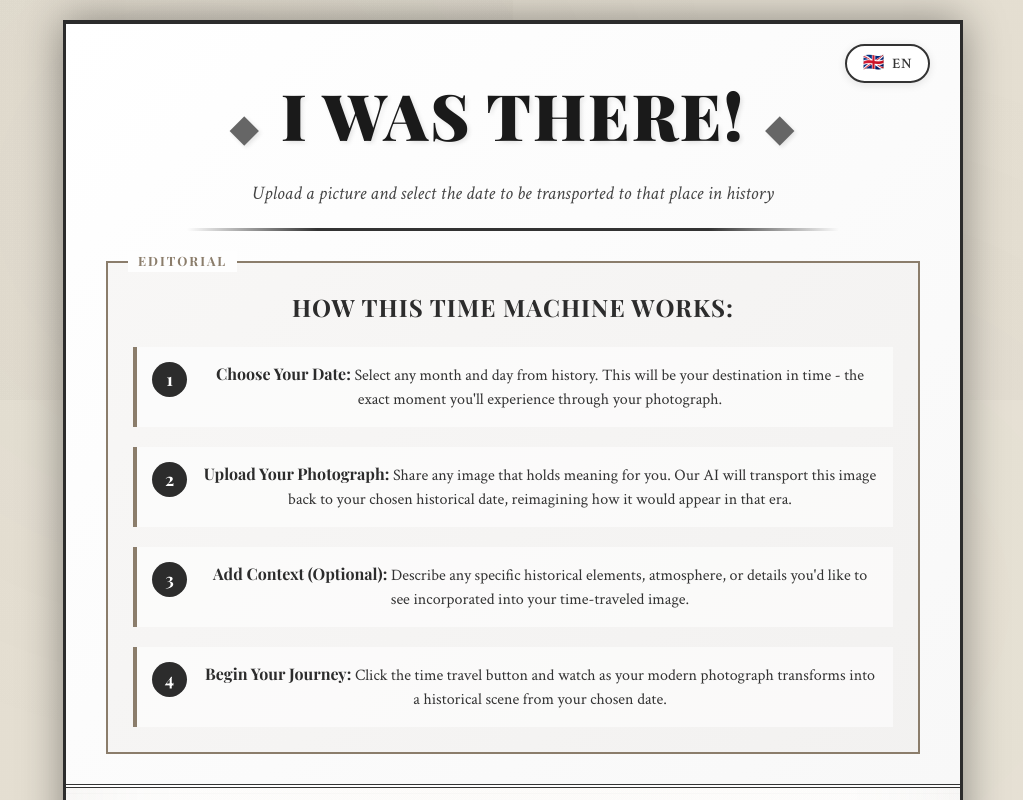
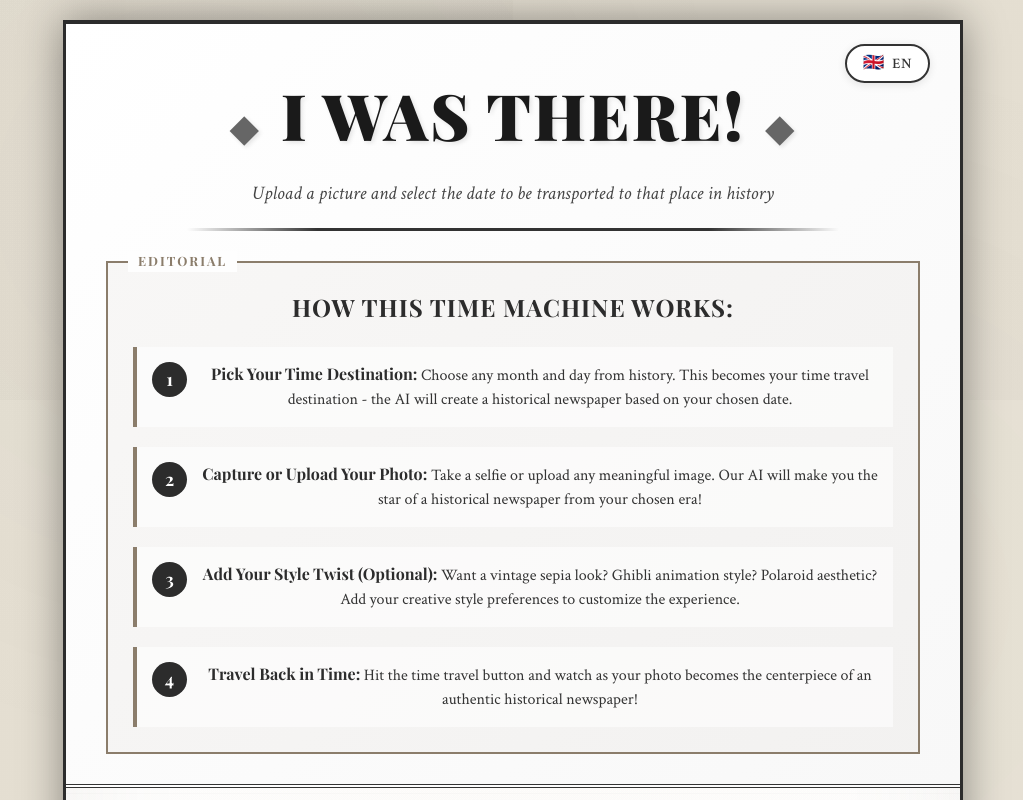
Before and after one commit to infoxicator/nano-banana-image-gen-cf-worker, a React (Vite) app: page / in a window 1280 px wide. Shown: the top 800 px of the page, without its empty margins (127-1150 px from the left). Built offline with nearby package versions, Linux system fonts and the light colour scheme.

Commit message:
fix: instructions

```diff
--- a/src/i18n/translations/en.ts
+++ b/src/i18n/translations/en.ts
@@ -5,14 +5,14 @@ export const en = {
 
   // Instructions
   instructionsTitle: "How This Time Machine Works:",
-  step1Title: "Choose Your Date:",
-  step1Description: "Select any month and day from history. This will be your destination in time - the exact moment you'll experience through your photograph.",
-  step2Title: "Upload Your Photograph:",
-  step2Description: "Share any image that holds meaning for you. Our AI will transport this image back to your chosen historical date, reimagining how it would appear in that era.",
-  step3Title: "Add Context (Optional):",
-  step3Description: "Describe any specific historical elements, atmosphere, or details you'd like to see incorporated into your time-traveled image.",
-  step4Title: "Begin Your Journey:",
-  step4Description: "Click the time travel button and watch as your modern photograph transforms into a historical scene from your chosen date.",
+  step1Title: "Pick Your Time Destination:",
+  step1Description: "Choose any month and day from history. This becomes your time travel destination - the AI will create a historical newspaper based on your chosen date.",
+  step2Title: "Capture or Upload Your Photo:",
+  step2Description: "Take a selfie or upload any meaningful image. Our AI will make you the star of a historical newspaper from your chosen era!",
+  step3Title: "Add Your Style Twist (Optional):",
+  step3Description: "Want a vintage sepia look? Ghibli animation style? Polaroid aesthetic? Add your creative style preferences to customize the experience.",
+  step4Title: "Travel Back in Time:",
+  step4Description: "Hit the time travel button and watch as your photo becomes the centerpiece of an authentic historical newspaper!",
 
   // Month names
   months: {
--- a/src/i18n/translations/es.ts
+++ b/src/i18n/translations/es.ts
@@ -7,14 +7,14 @@ export const es: TranslationKeys = {
 
   // Instructions
   instructionsTitle: "Cómo Funciona Esta Máquina del Tiempo:",
-  step1Title: "Elige Tu Fecha:",
-  step1Description: "Selecciona cualquier mes y día de la historia. Este será tu destino en el tiempo - el momento exacto que experimentarás a través de tu fotografía.",
-  step2Title: "Sube Tu Fotografía:",
-  step2Description: "Comparte cualquier imagen que tenga significado para ti. Nuestra IA transportará esta imagen de vuelta a tu fecha histórica elegida, reimaginándola como habría aparecido en esa época.",
-  step3Title: "Añade Contexto (Opcional):",
-  step3Description: "Describe cualquier elemento histórico específico, atmósfera o detalles que te gustaría ver incorporados en tu imagen viajada en el tiempo.",
-  step4Title: "Comienza Tu Viaje:",
-  step4Description: "Haz clic en el botón de viaje en el tiempo y observa cómo tu fotografía moderna se transforma en una escena histórica de tu fecha elegida.",
+  step1Title: "Elige Tu Destino en el Tiempo:",
+  step1Description: "Selecciona cualquier mes y día de la historia. Este será tu destino temporal - la IA creará un periódico histórico basado en tu fecha elegida.",
+  step2Title: "Tómate una Foto o Sube una Imagen:",
+  step2Description: "Hazte una selfie o sube cualquier imagen significativa. ¡Nuestra IA te convertirá en la estrella de un periódico histórico de tu época elegida!",
+  step3Title: "Añade Tu Toque de Estilo (Opcional):",
+  step3Description: "¿Quieres un look sepia vintage? ¿Estilo de animación Ghibli? ¿Estética polaroid? Añade tus preferencias creativas de estilo para personalizar la experiencia.",
+  step4Title: "Viaja al Pasado:",
+  step4Description: "¡Presiona el botón de viaje en el tiempo y observa cómo tu foto se convierte en la pieza central de un auténtico periódico histórico!",
 
   // Month names
   months: {
```
Also changed, not shown: src/static-files.ts (+11 -11 lines).
